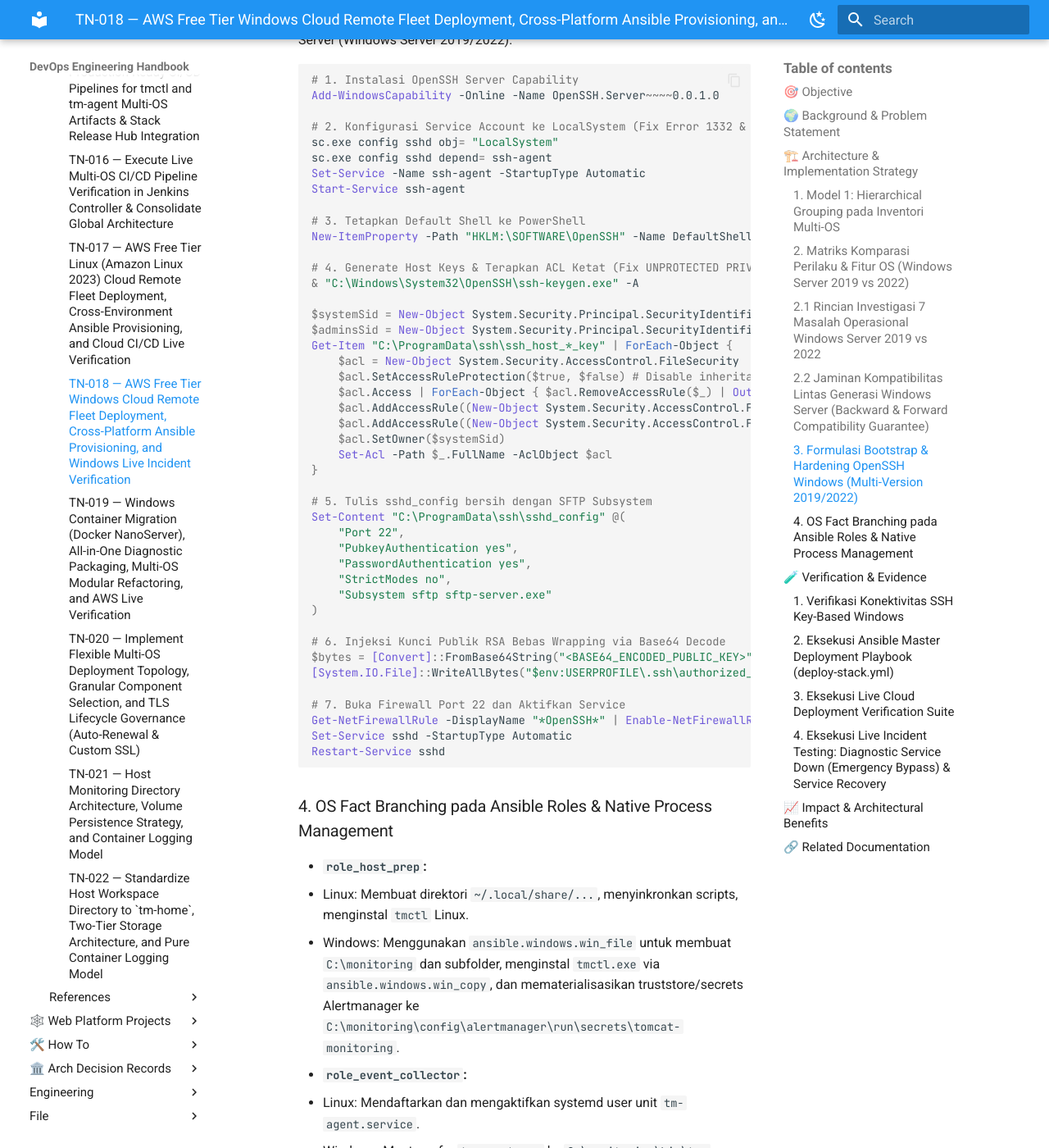
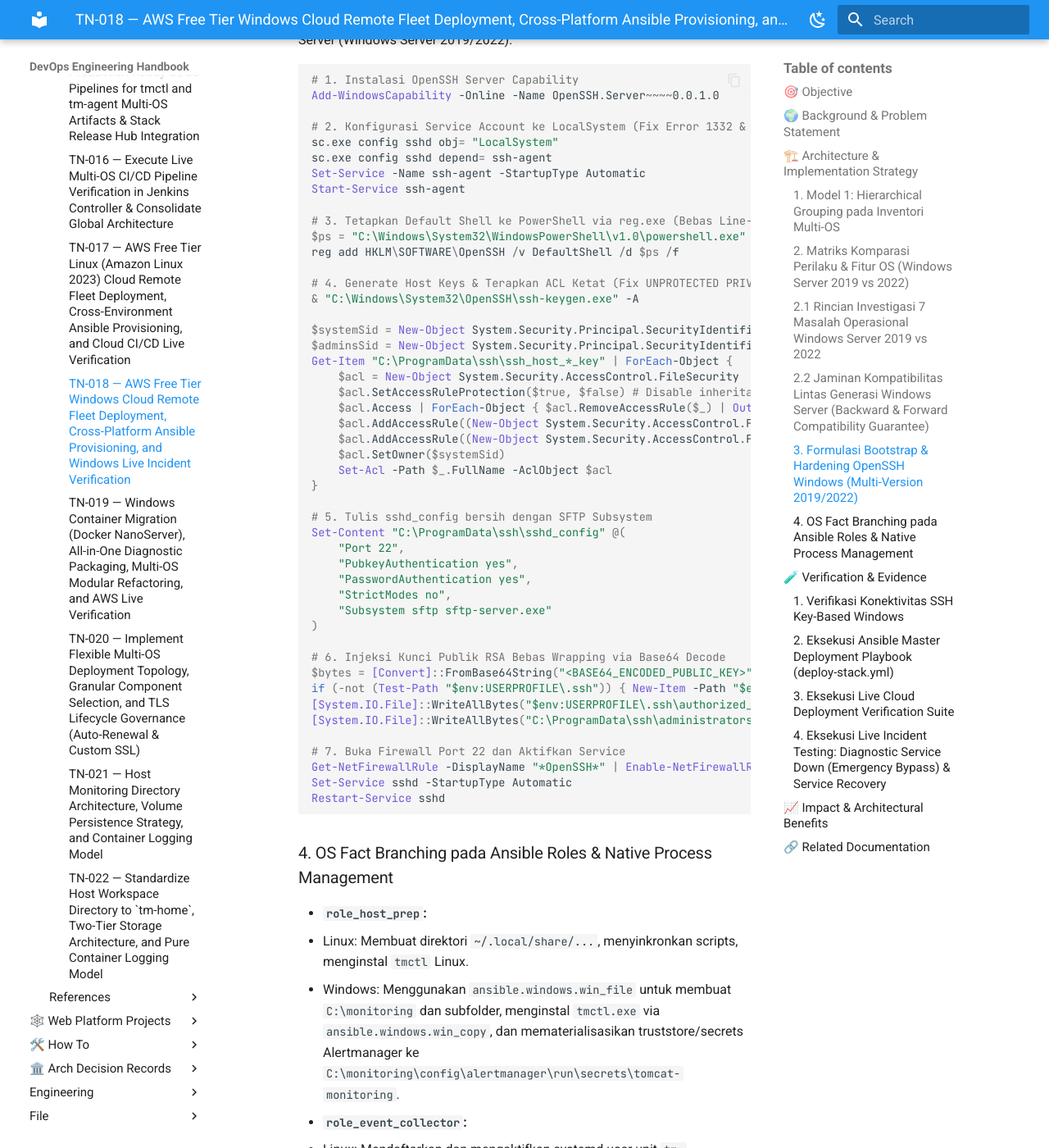
Before and after one commit to edkas07-oss/devops-handbook, an MkDocs documentation site: the page built from docs/projects/tomcat-monitoring/engineering-journal/continuous-integration-and-deployment/TN-018-aws-windows-fleet-deployment-cross-platform-ansible-provisioning-and-live-verification.md, in a window 1280 px wide and 1400 px high, scrolled down 13690 px. Shown: the whole window at 82% size. Built offline with MkDocs 1.6.1 and Material for MkDocs 9.7.7, drawn with Linux system fonts in a browser that asks for light colours.

Commit message:
docs(tn-018): update windows bootstrap script with line-wrap safe reg add command

```diff
--- a/docs/projects/tomcat-monitoring/engineering-journal/continuous-integration-and-deployment/TN-018-aws-windows-fleet-deployment-cross-platform-ansible-provisioning-and-live-verification.md
+++ b/docs/projects/tomcat-monitoring/engineering-journal/continuous-integration-and-deployment/TN-018-aws-windows-fleet-deployment-cross-platform-ansible-provisioning-and-live-verification.md
@@ -292,8 +292,9 @@ sc.exe config sshd depend= ssh-agent
 Set-Service -Name ssh-agent -StartupType Automatic
 Start-Service ssh-agent
 
-# 3. Tetapkan Default Shell ke PowerShell
-New-ItemProperty -Path "HKLM:\SOFTWARE\OpenSSH" -Name DefaultShell -Value "C:\Windows\System32\WindowsPowerShell\v1.0\powershell.exe" -PropertyType String -Force
+# 3. Tetapkan Default Shell ke PowerShell via reg.exe (Bebas Line-Wrap)
+$ps = "C:\Windows\System32\WindowsPowerShell\v1.0\powershell.exe"
+reg add HKLM\SOFTWARE\OpenSSH /v DefaultShell /d $ps /f
 
 # 4. Generate Host Keys & Terapkan ACL Ketat (Fix UNPROTECTED PRIVATE KEY FILE)
 & "C:\Windows\System32\OpenSSH\ssh-keygen.exe" -A
@@ -321,7 +322,9 @@ Set-Content "C:\ProgramData\ssh\sshd_config" @(
 
 # 6. Injeksi Kunci Publik RSA Bebas Wrapping via Base64 Decode
 $bytes = [Convert]::FromBase64String("<BASE64_ENCODED_PUBLIC_KEY>")
+if (-not (Test-Path "$env:USERPROFILE\.ssh")) { New-Item -Path "$env:USERPROFILE\.ssh" -ItemType Directory | Out-Null }
 [System.IO.File]::WriteAllBytes("$env:USERPROFILE\.ssh\authorized_keys", $bytes)
+[System.IO.File]::WriteAllBytes("C:\ProgramData\ssh\administrators_authorized_keys", $bytes)
 
 # 7. Buka Firewall Port 22 dan Aktifkan Service
 Get-NetFirewallRule -DisplayName "*OpenSSH*" | Enable-NetFirewallRule -ErrorAction SilentlyContinue
```
